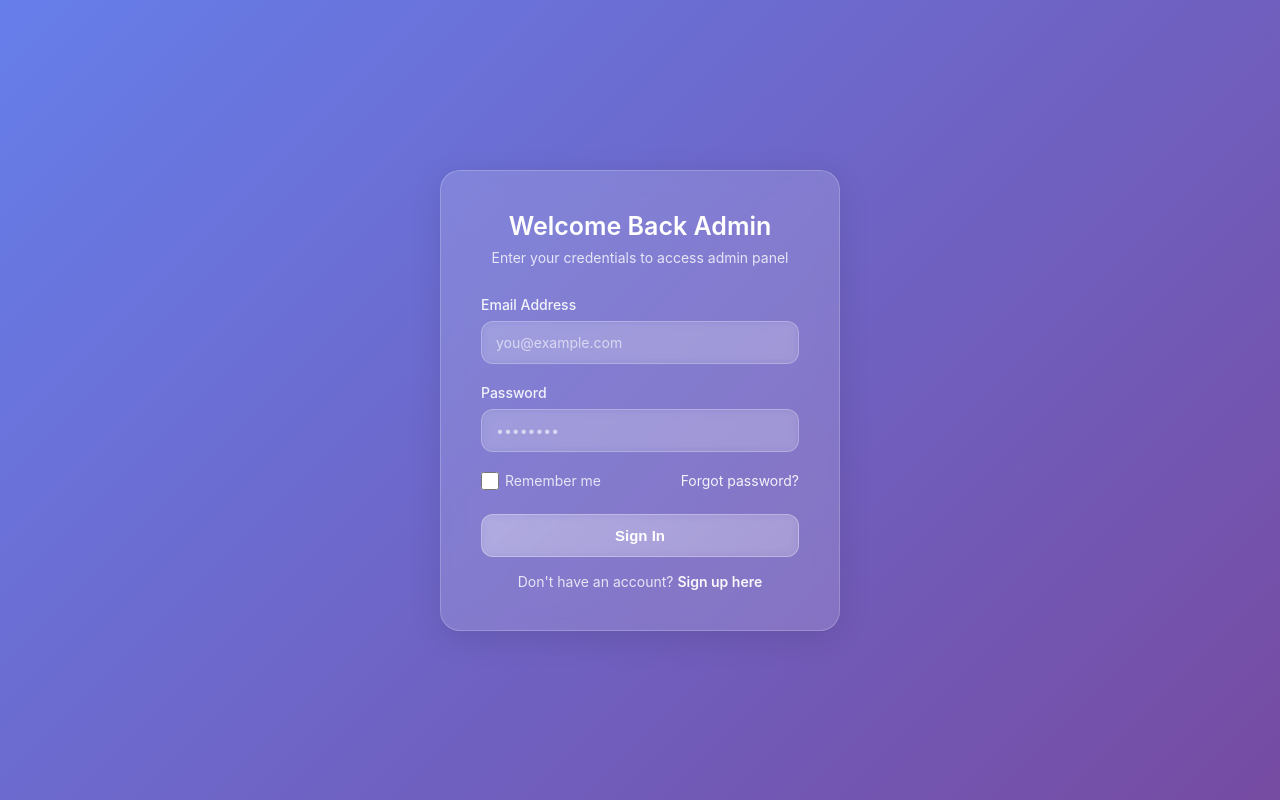
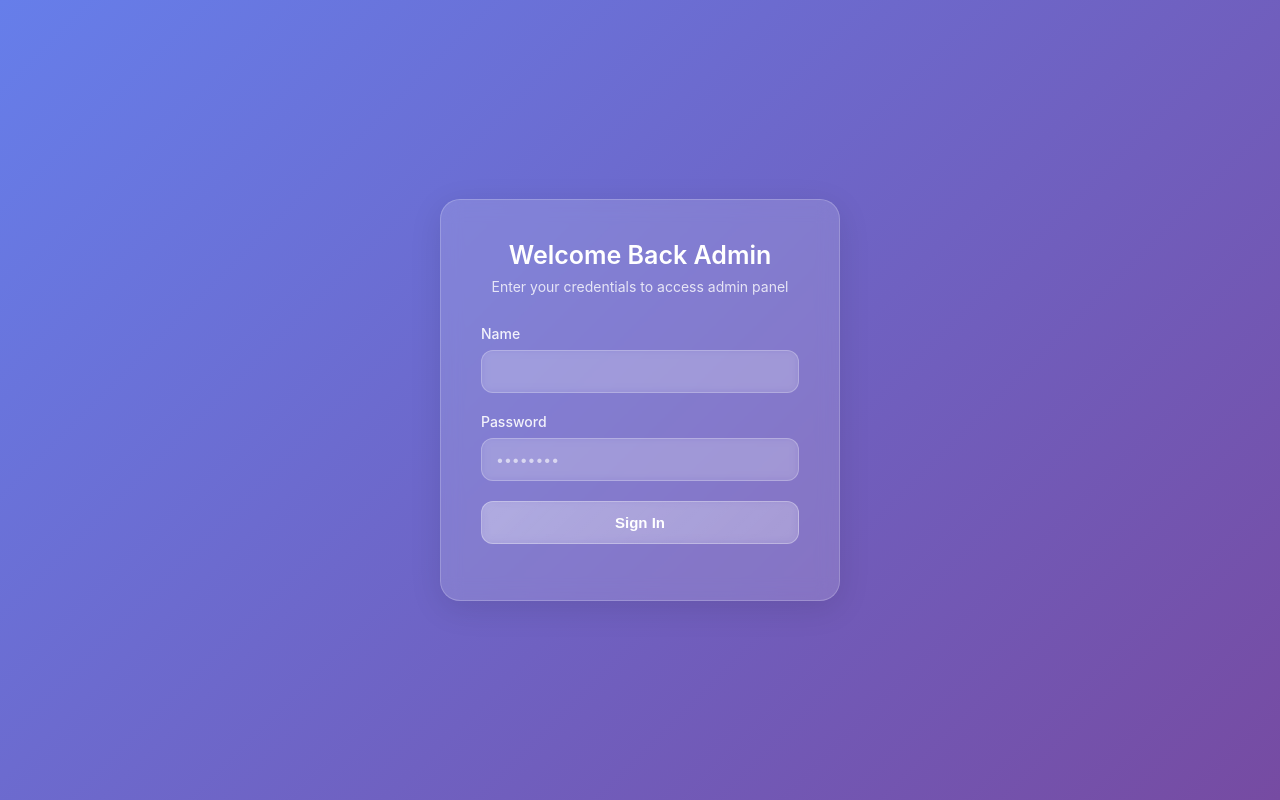
Before and after one commit to JOBIN456/agentic-job-search, a FastAPI app: page /admin_login in a window 1280 px wide. Run offline with FastAPI, Linux system fonts and the light colour scheme.

Commit message:
feat(login-ui):username,email

```diff
--- a/app/template/admin/adminlogin.html
+++ b/app/template/admin/adminlogin.html
@@ -62,7 +62,7 @@
             color: rgba(255, 255, 255, 0.9);
         }
 
-        input[type="email"],
+        input[type="name"],
         input[type="password"] {
             width: 100%;
             padding: 12px 14px;
@@ -203,8 +203,8 @@
 
         <form>
             <div class="form-group">
-                <label for="email">Email Address</label>
-                <input type="email" id="email" placeholder="you@example.com" required>
+                <label for="username">Name</label>
+                <input type="name" id="email" required>
             </div>
 
             <div class="form-group">
@@ -212,20 +212,17 @@
                 <input type="password" id="password" placeholder="••••••••" required>
             </div>
 
-            <div class="form-options">
-                <div class="checkbox-wrapper">
-                    <input type="checkbox" id="remember" name="remember">
-                    <label for="remember">Remember me</label>
-                </div>
-                <a href="#" class="forgot-password">Forgot password?</a>
-            </div>
+
 
             <button type="submit" class="login-button">Sign In</button>
 
-            <div class="signup-link">
-                Don't have an account? <a href="#">Sign up here</a>
-            </div>
+
         </form>
     </div>
 </body>
 </html>
+<script>
+    const loginAdmin =()=>{
+
+    }
+</script>
```
